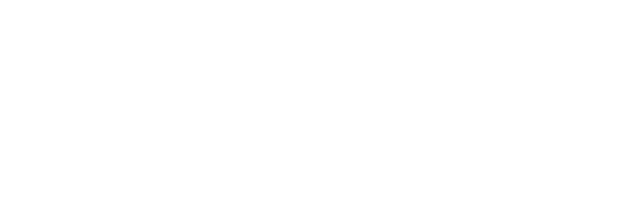
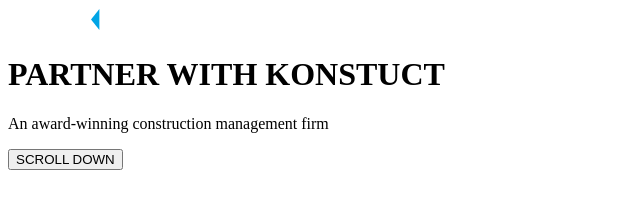
Before and after one commit to eto-sobol/konstruct, a plain HTML site: page index.html in a window 1280 px wide. Shown: the whole page, without its empty margins (0-640 px from the left). Drawn offline with Linux system fonts and the light colour scheme.

Commit message:
update 2
update index.html and style.css. add img folder

```diff
--- a/index.html
+++ b/index.html
@@ -8,7 +8,23 @@
 </head>
 
 <body>
+    <div class="wrappwer">
 
+        <div class="content">
+            <div class="header">
+                <div class="contain">
+                    <div class="logo"><img src="img/projeco-logo.svg" alt="logo"></div>
+                    <h1 class="main-heading">PARTNER WITH KONSTUCT</h1>
+                    <p class="header_content">An award-winning construction management firm</p>
+                    <button type="button">SCROLL DOWN</button>
+                </div>
+            </div>
+        </div>
+
+        <div class="footer">
+
+        </div>
+    </div>
 </body>
 
 </html>
--- a/styles.scss
+++ b/styles.scss
@@ -0,0 +1,4 @@
+* {
+    margin: 0;
+    padding: 0;
+}
```
Also changed, not shown: img/projeco-logo.svg (added), styles.css (added), 1 other file.
